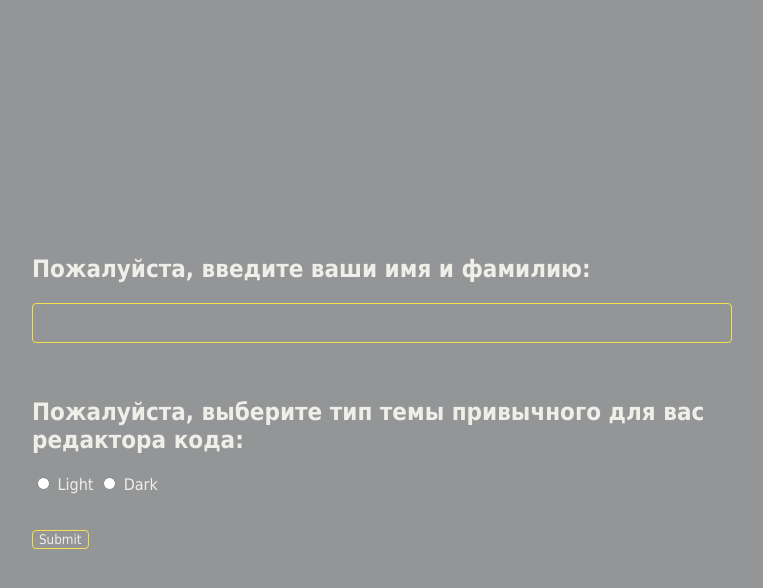
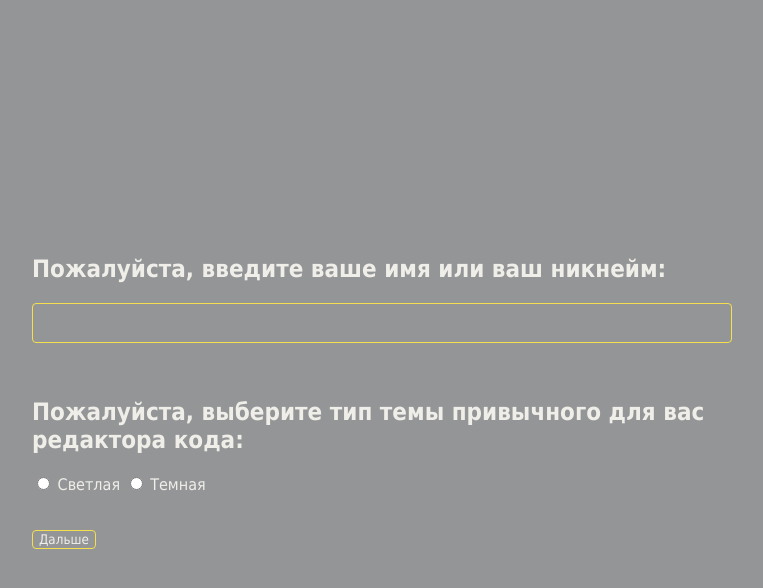
Before and after one commit to JetBrains-Research/overcoming, a Flask app: page /user in a window 1280 px wide. Shown: the top 588 px of the page, without its empty margins (258-1021 px from the left). Run offline with Flask 2, Linux system fonts and the light colour scheme.

Commit message:
after comments

```diff
--- a/app/app.py
+++ b/app/app.py
@@ -11,15 +11,15 @@ app.app_context().push()
 
 
 class UserForm(FlaskForm):
-    theme_categories = [("Light", "Light"), ("Dark", "Dark")]
+    theme_categories = [("Light", "Светлая"), ("Dark", "Темная")]
     username = StringField("User name", validators=[DataRequired()])
     theme = RadioField("Your usual theme", choices=theme_categories)
-    submit = SubmitField("Submit")
+    submit = SubmitField("Дальше")
 
 
 class PostForm(FlaskForm):
     reason = TextAreaField("Reason", validators=[DataRequired()])
-    submit = SubmitField("Submit")
+    submit = SubmitField("Дальше")
 
 
 @app.route('/')
--- a/app/templates/index.html
+++ b/app/templates/index.html
@@ -10,7 +10,7 @@
 <h2> Здравствуйте! Cпасибо, что согласились принять участие в нашем исследовании.
 </h2>
 <p>
-    Исследование состоит из нескольких этапов:
+    Исследование займет около 20 минут и состоит из нескольких этапов:
     <br>
     – на первом мы попросим вас ответить на несколько вопросов о том, как вы работаете с кодом;
     <br>
--- a/app/templates/post.html
+++ b/app/templates/post.html
@@ -13,7 +13,7 @@
 <p>
 Как вы заметили, каждая задача повторялась два раза.
 <br><br>
-Пожалуйста, как можно более развернуто ответьте почему вы решили изменить <br> или не менять способ решения задачи, когда она была предъявлена второй раз.
+Пожалуйста, как можно более развернуто ответьте, почему вы решили изменить <br> или не менять способ решения задачи, когда она была предъявлена второй раз.
 </p>
 <form action="/post" method="POST">
     {{ template_form.hidden_tag() }}
--- a/app/templates/task.html
+++ b/app/templates/task.html
@@ -28,6 +28,6 @@ const editor = ace.edit("editor");
     editor.session.setMode("ace/mode/python");
 </script>
 <br>
-<input type="submit" name="next" value="Next" onclick="processCode(editor);">
+<input type="submit" name="next" value="Дальше" onclick="processCode(editor);">
 </body>
 </html>
--- a/app/templates/user.html
+++ b/app/templates/user.html
@@ -10,7 +10,7 @@
 <form action="/user" method="POST">
     {{ template_form.hidden_tag() }}
     <h2>
-        Пожалуйста, введите ваши имя и фамилию:
+        Пожалуйста, введите ваше имя или ваш никнейм:
     </h2>
     <p>
         {{template_form.username()}}
```
Also changed, not shown: app/templates/instruction.html (+6 -4 lines).
